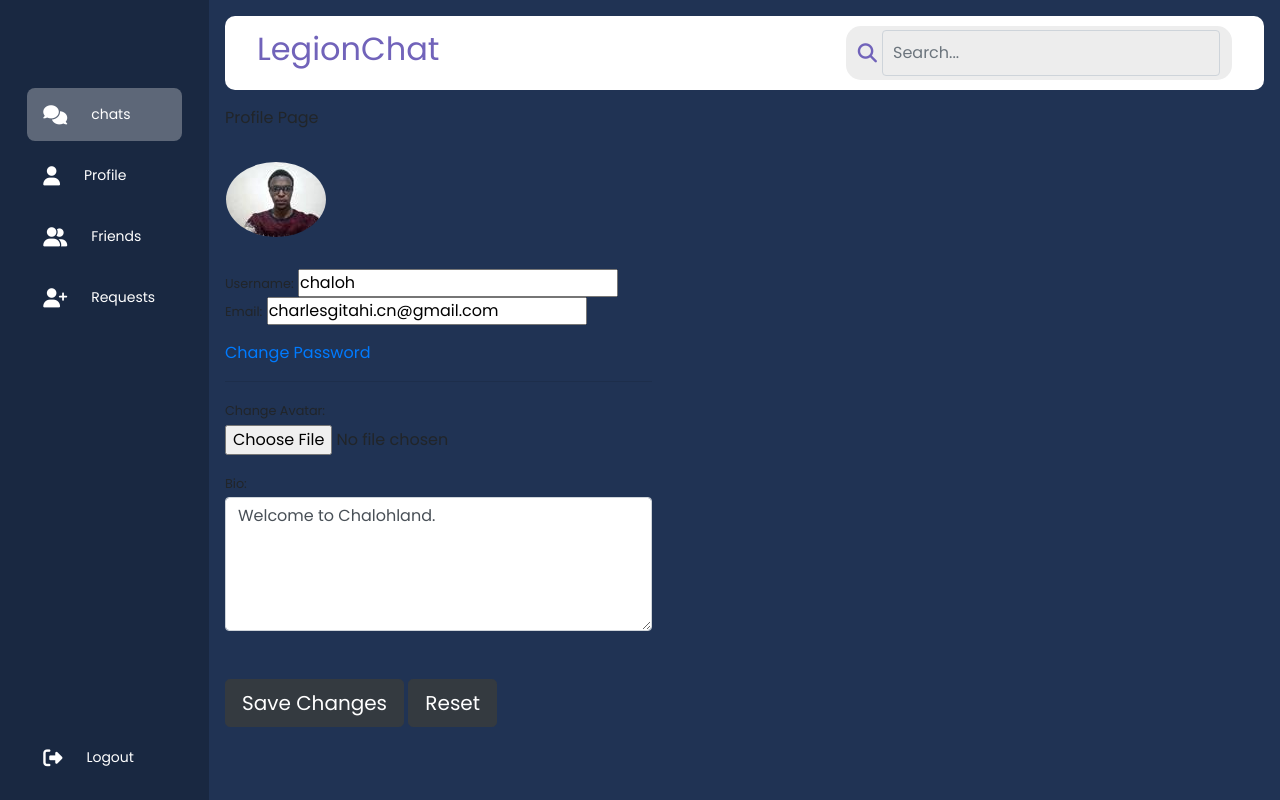
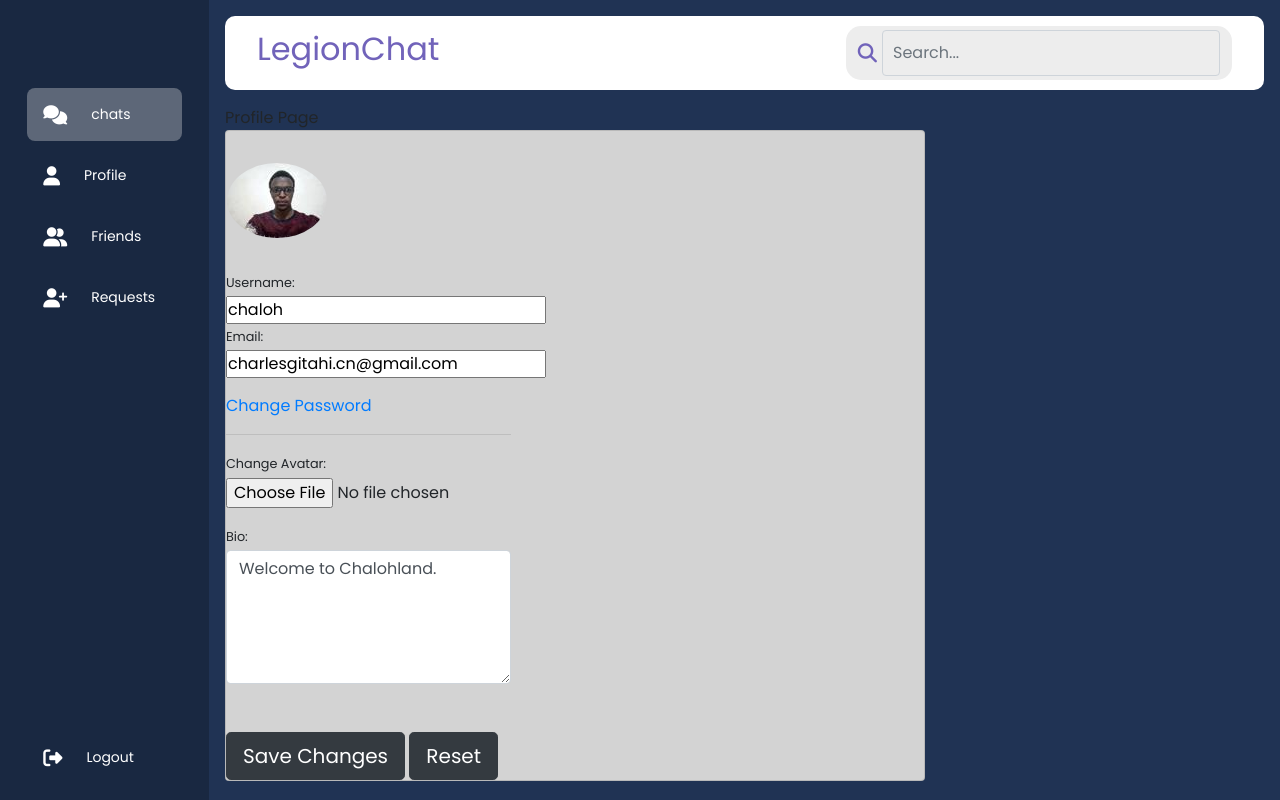
Before and after one commit to chaloh-debug/legionChat-dev, a Django app: page /accounts/update/ in a window 1280 px wide. Run offline with Django 4.2, Linux system fonts and the light colour scheme; a user stored in the database is signed in; data comes from the database, SQL or seed files in the repository; some libraries are stand-ins or nearby versions.

Commit message:
profile page edit

```diff
--- a/templates/profile1.html
+++ b/templates/profile1.html
@@ -2,6 +2,7 @@
 {% load static %}
 {% block content %}
 {% block title %}Profile Page{% endblock title %}
+<div class="card" style="background-color:lightgrey;max-width:700px;">
     <div class="row my-3 p-3">
         <img class="rounded-circle account-img" src="{{ user.profile.avatar.url }} " style="cursor: pointer;"/>
     </div>
@@ -42,4 +43,5 @@
             <button type="reset" class="btn btn-dark btn-lg">Reset</button>
         </form>
     </div>
+</div>
 {% endblock content %}
```
